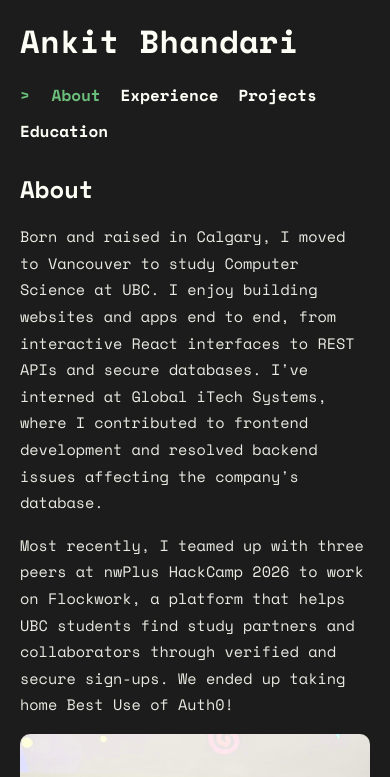
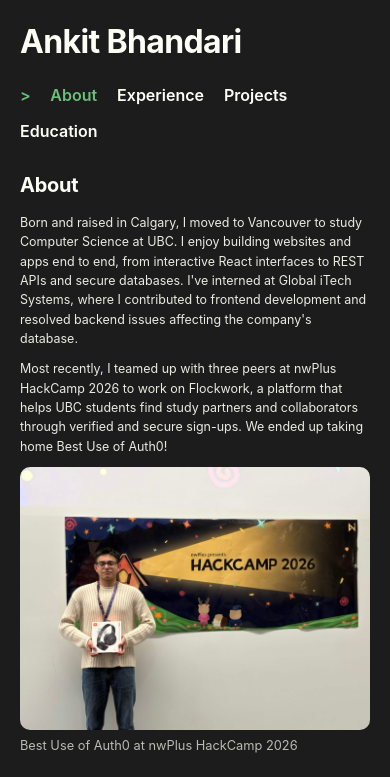
Before and after one commit to AnkitBhandari10/AnkitBhandari10.github.io, a React (Vite) app: page / in a window 390 px wide. Shown: the top 777 px of the page. Built offline with nearby package versions, Linux system fonts and the light colour scheme.

Commit message:
Update font family and adjust layout properties

```diff
--- a/src/title.css
+++ b/src/title.css
@@ -14,12 +14,16 @@ body {
 
 body {
   margin: 0;
-  font-family: "Space Mono", ui-monospace, monospace;
+  font-family: "Inter", system-ui, -apple-system, "Segoe UI", sans-serif;
+  -webkit-font-smoothing: antialiased;
 }
 
+/* One screen, no page scrolling: text sizes follow the window height */
 .ts {
-  min-height: 100vh;
-  min-height: 100dvh;
+  --ts-body: clamp(0.78rem, min(1.75vh, 1.3vw), 1rem);
+  height: 100vh;
+  height: 100dvh;
+  overflow: hidden;
   display: grid;
   grid-template-columns: minmax(0, 1fr) auto;
   grid-template-rows: auto 1fr auto;
@@ -38,20 +42,17 @@ body {
   font-size: clamp(2rem, 4vw, 3.5rem);
   font-weight: 700;
   line-height: 1.1;
-  letter-spacing: 0.01em;
+  letter-spacing: -0.02em;
   text-align: right;
   white-space: nowrap;
 }
 
-/* Content panel on the left: scrolls on its own */
+/* Content panel on the left: sized to fit the screen */
 .ts-panel {
   grid-area: panel;
-  max-width: 44rem;
-  max-height: calc(100dvh - 7rem);
-  overflow-y: auto;
-  padding-right: 1rem;
-  scrollbar-width: thin;
-  scrollbar-color: #4a4a4a transparent;
+  max-width: 46rem;
+  min-height: 0;
+  overflow: hidden;
 }
 
 .ts-panel-inner {
@@ -59,14 +60,15 @@ body {
 }
 
 .ts-panel h2 {
-  margin: 0 0 1rem;
-  font-size: 1.5rem;
+  margin: 0 0 1.4vh;
+  font-size: calc(var(--ts-body) * 1.6);
+  letter-spacing: -0.01em;
   font-weight: 700;
 }
 
 .ts-panel h3 {
   margin: 0;
-  font-size: 1.1rem;
+  font-size: calc(var(--ts-body) * 1.12);
   font-weight: 700;
 }
 
@@ -74,12 +76,12 @@ body {
 .ts-panel li,
 .ts-panel dd {
   color: var(--ts-soft);
-  font-size: 0.95rem;
-  line-height: 1.75;
+  font-size: var(--ts-body);
+  line-height: 1.55;
 }
 
 .ts-panel p {
-  margin: 0 0 1rem;
+  margin: 0 0 1.3vh;
 }
 
 .ts-panel strong,
@@ -89,13 +91,13 @@ body {
 }
 
 .ts-panel ul {
-  margin: 0.5rem 0 1rem;
+  margin: 0.6vh 0 0.8vh;
   padding-left: 1.25rem;
   list-style: disc;
 }
 
 .ts-panel li {
-  margin-bottom: 0.4rem;
+  margin-bottom: 0.5vh;
 }
 
 .ts-panel a {
@@ -107,8 +109,8 @@ body {
 
 .ts-meta {
   color: var(--ts-dim) !important;
-  font-size: 0.85rem !important;
-  margin: 0.15rem 0 0.5rem !important;
+  font-size: calc(var(--ts-body) * 0.9) !important;
+  margin: 0.2vh 0 0.6vh !important;
 }
 
 .ts-note {
@@ -116,7 +118,7 @@ body {
 }
 
 .ts-entry {
-  margin-bottom: 2rem;
+  margin-bottom: 2.4vh;
 }
 
 .ts-skills {
@@ -124,7 +126,7 @@ body {
 }
 
 .ts-skills div {
-  margin-bottom: 0.75rem;
+  margin-bottom: 1vh;
 }
 
 .ts-skills dd {
@@ -174,7 +176,7 @@ body {
   padding: 0.25rem 0;
   font: inherit;
   font-size: 1.25rem;
-  font-weight: 700;
+  font-weight: 600;
   color: var(--ts-text);
   cursor: pointer;
   transition: text-shadow 0.2s;
@@ -288,10 +290,14 @@ body {
     display: inline;
   }
 
+  .ts {
+    height: auto;
+    min-height: 100dvh;
+    overflow: visible;
+  }
+
   .ts-panel {
-    max-height: none;
     overflow: visible;
-    padding-right: 0;
   }
 }
 
@@ -307,6 +313,7 @@ body {
 .ts h2,
 .ts h3 {
   color: var(--ts-text);
+  font-family: inherit;
 }
 
 ::selection {
```
